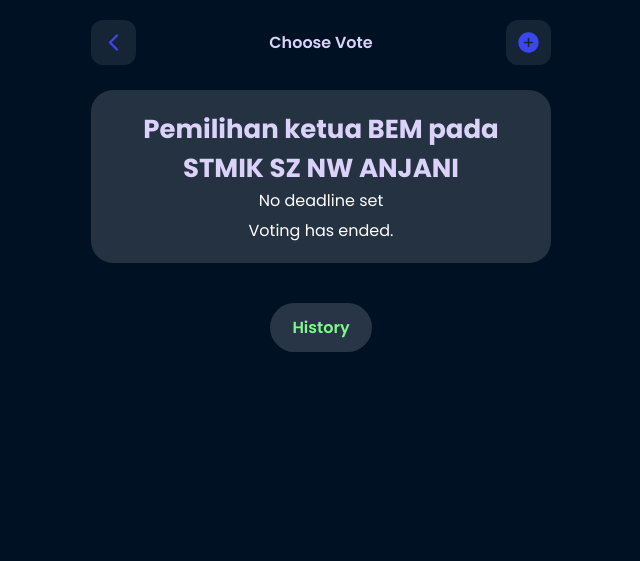
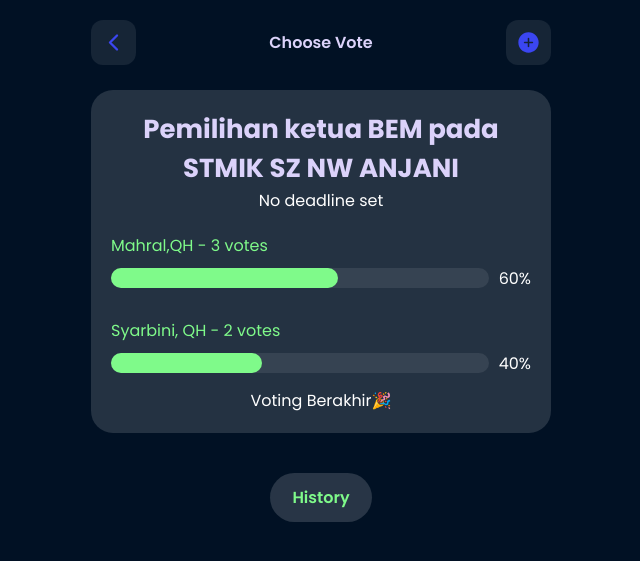
Before and after one commit to ENONGLOSKER/PJ-VOTE, a Django app: page /vote/14/ in a window 1280 px wide. Shown: the top 561 px of the page, without its empty margins (319-959 px from the left). Run offline with Django 5.2, Linux system fonts and the light colour scheme; a user stored in the database is signed in; data comes from the database, SQL or seed files in the repository.

Commit message:
update: waktu habis - hasil akhir

```diff
--- a/templates/vote_detail.html
+++ b/templates/vote_detail.html
@@ -220,7 +220,25 @@
                   <button type="submit" class="btn-tap">Vote</button>
                 </form>
                 {% else %}
-                    <p style="color: white; margin-top: 5px;">Voting has ended.</p>
+                <form method="post">
+                  {% csrf_token %}
+                  {% for option in vote.options.all %}
+                  <div style="text-align: left; color: #7FFA8A; margin-top: 20px;">
+                    <div class="pilih" style="display: flex; align-items: center; gap: 10px;">
+                      {{ option.option_text }} - {{ option.votes }} votes
+                    </div>
+                    <div class="progres" style="display: flex; align-items: center; gap: 10px;">
+                      <progress value="{% widthratio option.votes total_votes 100 %}" max="100" style="margin: 10px 0;"></progress>
+                      <span style="color: white;">
+                        {% if total_votes %}
+                        {% widthratio option.votes total_votes 100 %}%
+                        {% endif %}
+                      </span>
+                    </div>
+                  </div>
+                  {% endfor %}
+                </form>
+                <p style="color: white; margin-top: 5px;">Voting Berakhir🎉</p>
                 {% endif %}
 
               </div>
```
